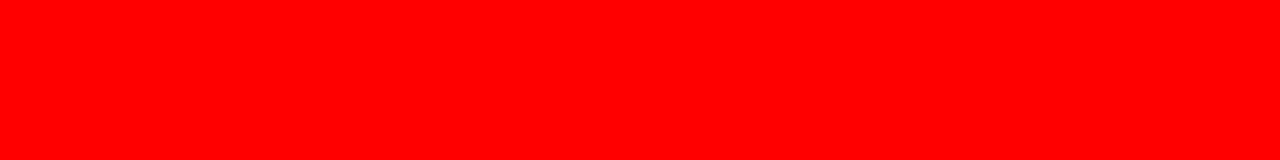
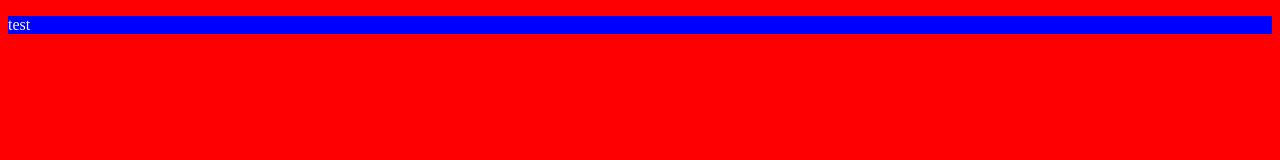
Before and after one commit to lydell/css-hmr-bug, a website built with webpack: page index.html in a window 1280 px wide. Built offline with nearby package versions, Linux system fonts and the light colour scheme.

Commit message:
Improve the example by actually using the class

```diff
--- a/index.css
+++ b/index.css
@@ -4,9 +4,12 @@ html {
   background-color: red;
 }
 
-/* Commenting out this line makes CSS HMR work even if css-modules is enabled. */
+/* Commenting out this rule makes CSS HMR work even if css-modules is enabled. */
 .test {
-  color: blue;
+  /* Changing the colors here should hot-reload CSS. */
+  /* But again, when css-modules is enabled the whole page is reloaded. */
+  background-color: blue;
+  color: white;
 }
 /* But if you uncomment it again, the CSS is _always_ hot-reloaded until you
 /* reload the page!  */
--- a/index.js
+++ b/index.js
@@ -1,3 +1,9 @@
 import styles from "./index.css";
 
 console.log("CSS classes", styles);
+
+const test = document.createElement("p");
+test.textContent = "test";
+test.className = styles.test;
+
+document.body.appendChild(test);
```
